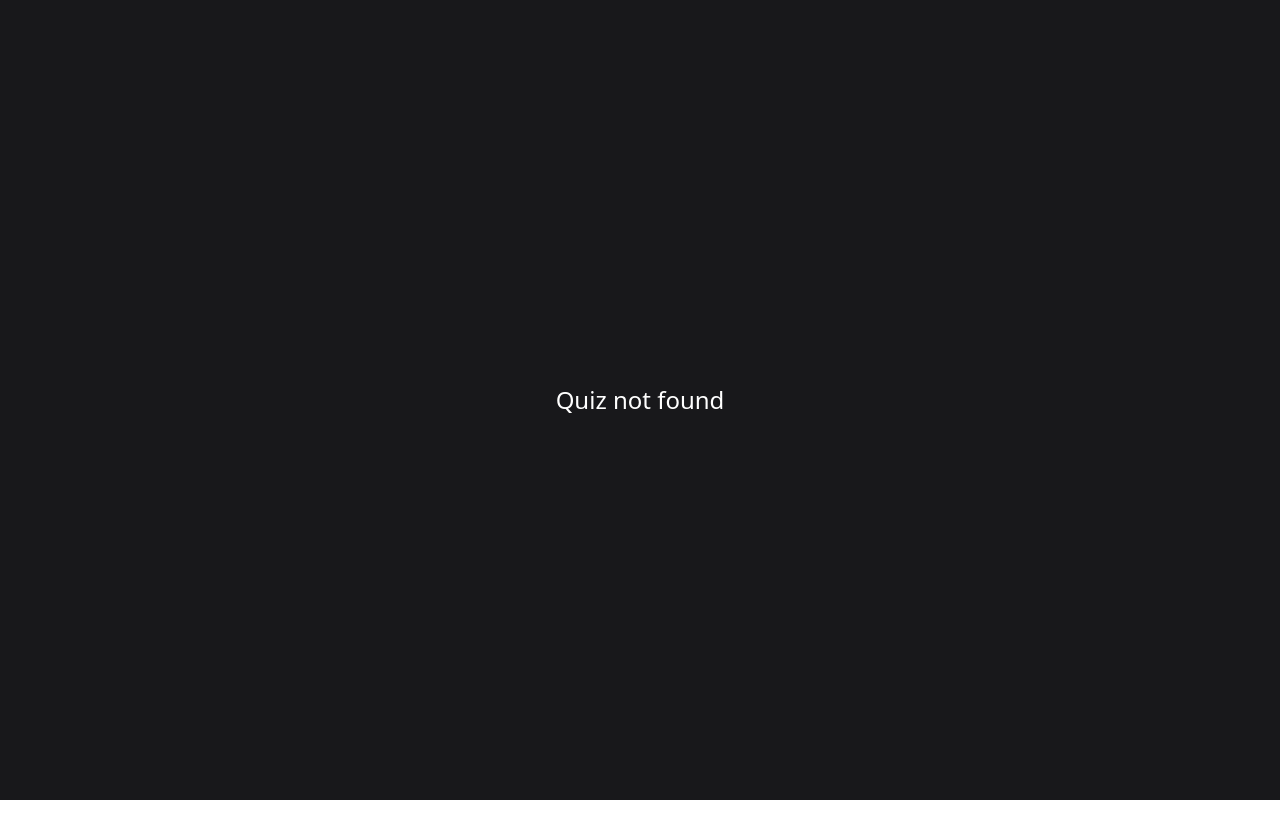
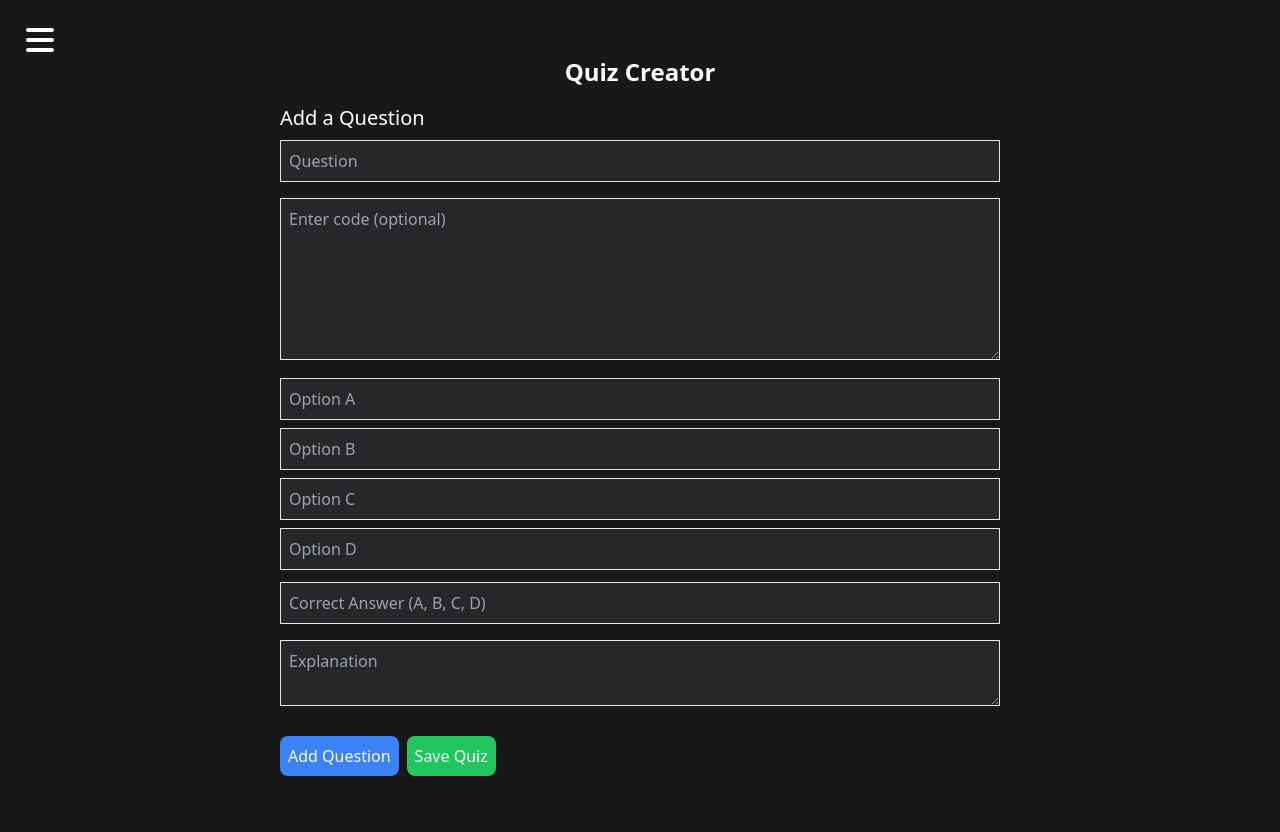
Before and after one commit to acandrewchow/cis2500-textbook, a Next.js app: page /quizzes/create in a window 1280 px wide. Before the commit this address had no page. Before the commit the page ends 800 px from the top, so only its background shows below. Built offline with nearby package versions, Linux system fonts and the light colour scheme.

Commit message:
Adds CreateQuiz component

```diff
--- /dev/null
+++ b/src/components/CreateQuiz.js
@@ -0,0 +1,174 @@
+import { useState } from "react";
+
+export default function CreateQuiz() {
+  const [quiz, setQuiz] = useState({
+    questions: [],
+  });
+
+  const [editingIndex, setEditingIndex] = useState(null);
+
+  const [question, setQuestion] = useState({
+    text: "",
+    code: "", // Optional choice for questions that contain code
+    choices: [
+      { label: "A", text: "" },
+      { label: "B", text: "" },
+      { label: "C", text: "" },
+      { label: "D", text: "" },
+    ],
+    correctAnswer: "",
+    explanation: "",
+  });
+
+  const handleQuestionChange = (field, value) => {
+    setQuestion((prev) => ({ ...prev, [field]: value }));
+  };
+
+  const handleChoiceChange = (index, value) => {
+    const updatedChoices = [...question.choices];
+    updatedChoices[index].text = value;
+    setQuestion((prev) => ({ ...prev, choices: updatedChoices }));
+  };
+
+  const addOrUpdateQuestion = () => {
+    if (!question.text || !question.correctAnswer || !question.explanation) {
+      alert("Please fill out all fields before adding the question.");
+      return;
+    }
+
+    const updatedQuestions = [...quiz.questions];
+
+    if (editingIndex !== null) {
+      // Update an existing question
+      updatedQuestions[editingIndex] = { ...question, id: editingIndex + 1 };
+      setEditingIndex(null);
+    } else {
+      // Add a new question
+      const newQuestion = {
+        ...question,
+        id: updatedQuestions.length + 1,
+      };
+      updatedQuestions.push(newQuestion);
+    }
+
+    setQuiz({ ...quiz, questions: updatedQuestions });
+
+    setQuestion({
+      text: "",
+      code: "",
+      choices: [
+        { label: "A", text: "" },
+        { label: "B", text: "" },
+        { label: "C", text: "" },
+        { label: "D", text: "" },
+      ],
+      correctAnswer: "",
+      explanation: "",
+    });
+  };
+
+  const editQuestion = (index) => {
+    setQuestion(quiz.questions[index]);
+    setEditingIndex(index);
+  };
+
+  const deleteQuestion = (index) => {
+    const updatedQuestions = quiz.questions.filter((_, i) => i !== index);
+    setQuiz({ ...quiz, questions: updatedQuestions.map((q, i) => ({ ...q, id: i + 1 })) });
+  };
+
+  const saveQuiz = async () => {
+    if (quiz.questions.length === 0) {
+      alert("Please add at least one question before saving.");
+      return;
+    }
+
+    const response = await fetch("/api/saveQuiz", {
+      method: "POST",
+      body: JSON.stringify(quiz.questions),
+      headers: { "Content-Type": "application/json" },
+    });
+
+    if (response.ok) alert("Quiz saved successfully!");
+  };
+
+  return (
+    <div className="p-6 max-w-3xl mx-auto">
+      <h1 className="text-2xl font-bold text-center">Quiz Creator</h1>
+      <h2 className="text-xl mt-4">{editingIndex !== null ? "Edit Question" : "Add a Question"}</h2>
+      <input
+        type="text"
+        placeholder="Question"
+        className="border p-2 w-full my-2 bg-zinc-800"
+        value={question.text}
+        onChange={(e) => handleQuestionChange("text", e.target.value)}
+      />
+
+      <textarea
+        placeholder="Enter code (optional)"
+        className="border p-2 w-full my-2 bg-zinc-800"
+        rows={6}
+        value={question.code}
+        onChange={(e) => handleQuestionChange("code", e.target.value)}
+      />
+
+      {question.choices.map((choice, index) => (
+        <input
+          key={choice.label}
+          type="text"
+          placeholder={`Option ${choice.label}`}
+          className="border p-2 w-full my-1 bg-zinc-800"
+          value={choice.text}
+          onChange={(e) => handleChoiceChange(index, e.target.value)}
+        />
+      ))}
+
+      <input
+        type="text"
+        placeholder="Correct Answer (A, B, C, D)"
+        className="border p-2 w-full my-2 bg-zinc-800"
+        value={question.correctAnswer}
+        onChange={(e) => handleQuestionChange("correctAnswer", e.target.value)}
+      />
+      <textarea
+        placeholder="Explanation"
+        className="border p-2 w-full my-2 bg-zinc-800"
+        value={question.explanation}
+        onChange={(e) => handleQuestionChange("explanation", e.target.value)}
+      />
+
+      <button onClick={addOrUpdateQuestion} className="bg-blue-500 text-white p-2 rounded-lg">
+        {editingIndex !== null ? "Update Question" : "Add Question"}
+      </button>
+
+      {quiz.questions.length > 0 && (
+        <>
+          <h2 className="text-xl mt-6">Questions Added</h2>
+          <ul className="list-disc pl-5">
+            {quiz.questions.map((q, index) => (
+              <li key={q.id} className="border p-2 my-2 flex justify-between items-center">
+                <div>
+                  <strong>{q.id}. {q.text}</strong> <br />
+                  {q.code && <pre className="bg-gray-800 text-white p-2 mt-2">{q.code}</pre>}
+                  <span className="text-green-500">Answer: {q.correctAnswer}</span>
+                </div>
+                <div>
+                  <button onClick={() => editQuestion(index)} className="bg-purple-500 text-white px-3 py-1 mr-2 rounded-lg">
+                    Edit
+                  </button>
+                  <button onClick={() => deleteQuestion(index)} className="bg-red-500 text-white px-3 py-1 rounded-lg">
+                    Delete
+                  </button>
+                </div>
+              </li>
+            ))}
+          </ul>
+        </>
+      )}
+
+      <button onClick={saveQuiz} className="bg-green-500 text-white p-2 mt-4 ml-2 rounded-lg">
+        Save Quiz
+      </button>
+    </div>
+  );
+}
--- /dev/null
+++ b/src/pages/api/saveQuiz.js
@@ -0,0 +1,25 @@
+import fs from "fs";
+import path from "path";
+
+/*
+    /api/saveQuiz endpoint that saves a given quiz to a JSON file used to render within the Quiz content
+*/
+export default function handler(req, res) {
+  if (req.method === "POST") {
+    const quizzesDir = path.join(process.cwd(), "src/data/quizzes");
+
+    if (!fs.existsSync(quizzesDir)) {
+      fs.mkdirSync(quizzesDir, { recursive: true });
+    }
+
+    // Name the file with a timestamp (Subject to change)
+    const timestamp = Date.now();
+    const filePath = path.join(quizzesDir, `quiz_${timestamp}.json`);
+
+    fs.writeFileSync(filePath, JSON.stringify(req.body, null, 2));
+
+    res.status(200).json({ message: "Quiz saved!" });
+  } else {
+    res.status(405).json({ message: "Method not allowed" });
+  }
+}
--- /dev/null
+++ b/src/pages/quizzes/create.js
@@ -0,0 +1,15 @@
+"use client;";
+import React from "react";
+import CreateQuiz from "@/components/CreateQuiz";
+import TableOfContents from "@/components/TableOfContents";
+
+const create = () => {
+  return (
+    <div className="flex flex-col items-center justify-center min-h-screen bg-zinc-900 text-white p-8">
+      <TableOfContents />
+      <CreateQuiz />
+    </div>
+  );
+};
+
+export default create;
```
